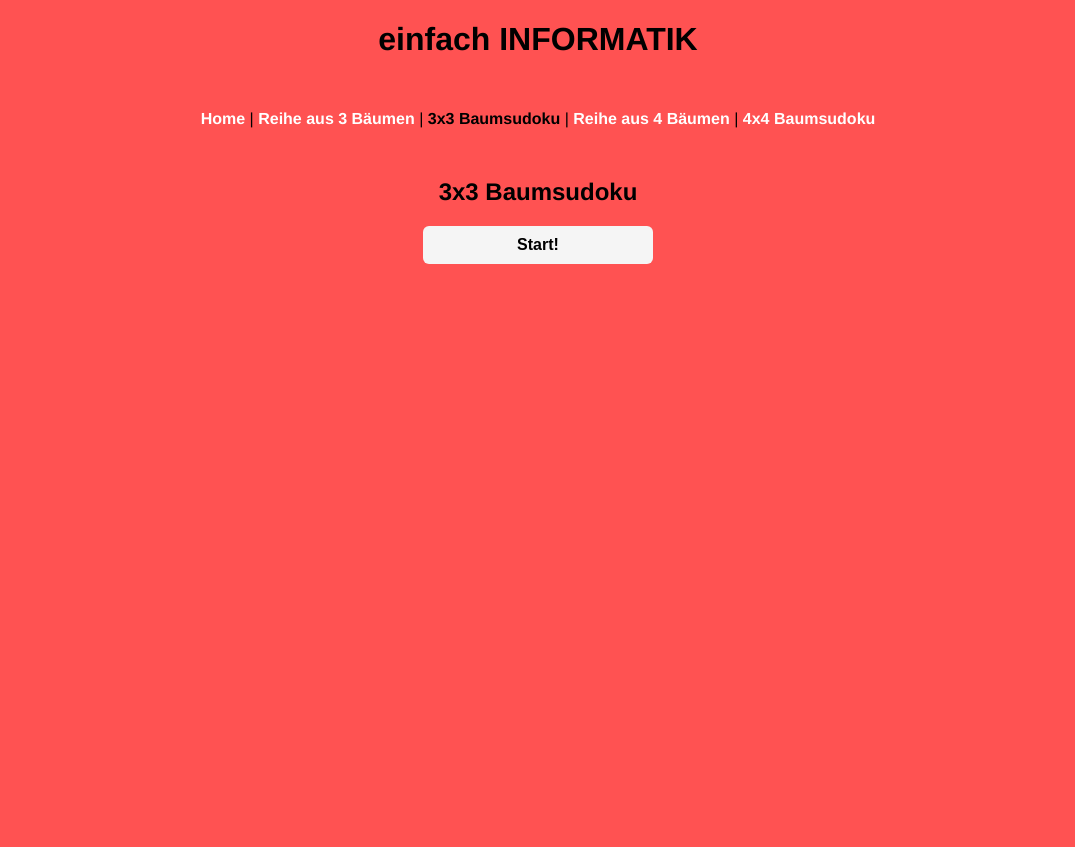
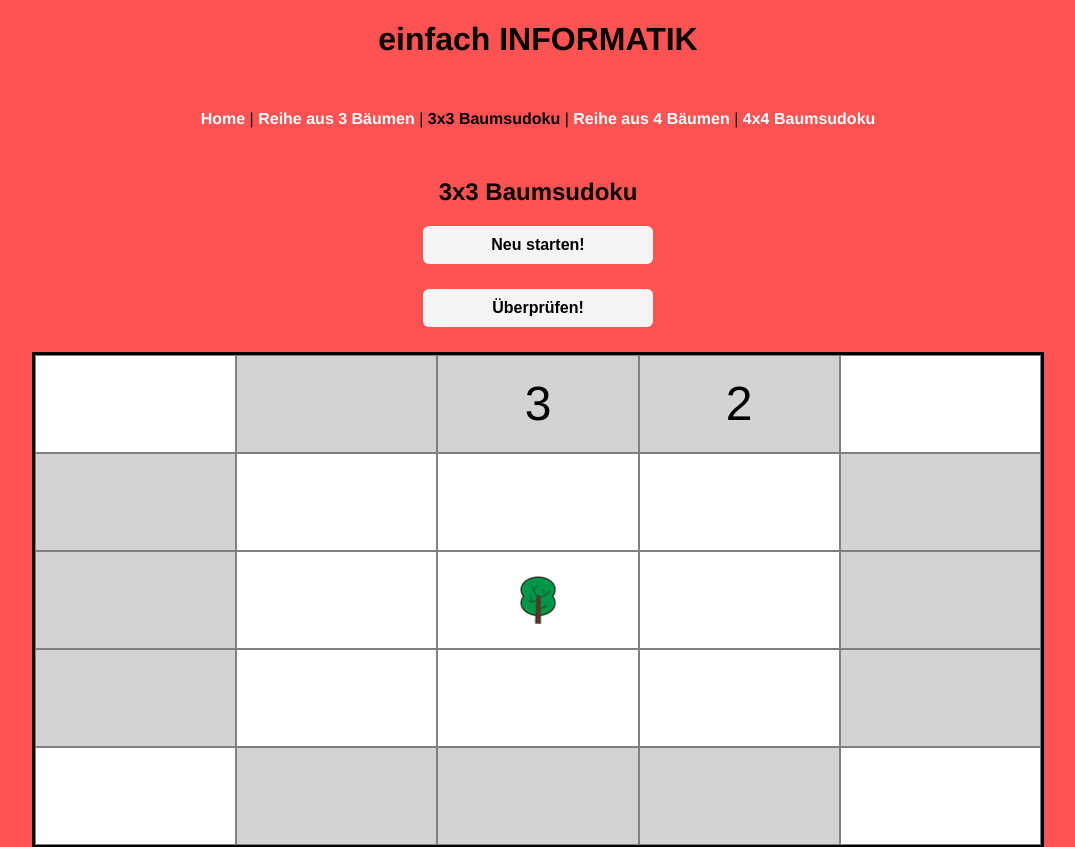
Before and after one commit to fbuetler/e-learning-environment, a Vue app in the folder vue-ts/: page /treesudoku3 in a window 1280 px wide. Shown: the top 847 px of the page, without its empty margins (102-1177 px from the left). Before the commit the page ends 800 px from the top, so only its background shows below. Built offline with nearby package versions, Linux system fonts and the light colour scheme.

Commit message:
use EventBus to init and eval game

```diff
--- a/vue-ts/src/components/Buttonmenu.vue
+++ b/vue-ts/src/components/Buttonmenu.vue
@@ -1,9 +1,9 @@
 <template>
   <div class="buttons-container">
-    <button @click="$emit('initialize-game')">
-      {{ initializeGameText }}
+    <button @click="emitRestartGameEvent()">
+      {{ restartGameText }}
     </button>
-    <button @click="$emit('evalute-game')" v-if="isGameStarted">
+    <button @click="emitEvalGameEvent()">
       {{ evaluateGameText }}
     </button>
   </div>
@@ -12,14 +12,21 @@
 <script lang="ts">
 import Vue from "vue";
 import { Component, Prop } from "vue-property-decorator";
+import { EventBus, EventBusEvents } from "./EventBus";
+
 @Component
 export default class Buttonmenu extends Vue {
   @Prop({ type: String, required: true })
-  private initializeGameText!: string;
+  private restartGameText!: string;
   @Prop({ type: String, required: true })
   private evaluateGameText!: string;
-  @Prop({ type: Boolean, default: false })
-  private isGameStarted: boolean;
+
+  private emitRestartGameEvent() {
+    EventBus.$emit(EventBusEvents.RestartGame);
+  }
+  private emitEvalGameEvent() {
+    EventBus.$emit(EventBusEvents.EvaluateGame);
+  }
 }
 </script>
 
--- /dev/null
+++ b/vue-ts/src/components/EventBus.ts
@@ -0,0 +1,8 @@
+import Vue from "vue";
+
+export enum EventBusEvents {
+  RestartGame = "restart_game",
+  EvaluateGame = "eval_game",
+}
+
+export const EventBus = new Vue();
--- a/vue-ts/src/components/Game.vue
+++ b/vue-ts/src/components/Game.vue
@@ -2,19 +2,13 @@
   <div>
     <h2>{{ title }}</h2>
     <Buttonmenu
-      :initializeGameText="initializeGameText"
+      :restartGameText="restartGameText"
       :evaluateGameText="evaluateGameText"
-      :isGameStarted="isGameStarted"
-      @initialize-game="initializeGame()"
-      @evalute-game="evaluateGame()"
     />
-    <div v-if="isGameStarted && !showResult">
+    <div v-if="!showResult">
       <component
         :is="currentGameComponent"
         :args="args"
-        :initialize="initGame"
-        :evaluate="evalGame"
-        @initialized-game="initializedGame()"
         @evaluated-game="(correct) => evaluatedGame(correct)"
       ></component>
     </div>
@@ -31,6 +25,7 @@ import Buttonmenu from "@/components/Buttonmenu.vue";
 import Testgame from "@/components/Testgame.vue";
 import Row from "@/components/trees/Row.vue";
 import Sudoku from "@/components/trees/Sudoku.vue";
+import { EventBus, EventBusEvents } from "./EventBus";
 
 export enum GameType {
   TREEROW = "Row",
@@ -54,29 +49,10 @@ export default class Game extends Vue {
   @Prop({ default: {} })
   private args: {};
 
-  private initializeGameText = "Start!";
+  private restartGameText = "Neu starten!";
   private evaluateGameText = "Überprüfen!";
   private resultText = "";
-  private isGameStarted = false;
   private showResult = false;
-
-  private initGame = false;
-  private evalGame = false;
-
-  public initializeGame(): void {
-    this.initializeGameText = "Neu starten";
-    this.isGameStarted = true;
-    this.resultText = "";
-    this.initGame = true;
-  }
-
-  private initializedGame(): void {
-    this.initGame = false;
-  }
-
-  public evaluateGame(): void {
-    this.evalGame = true;
-  }
 
   private evaluatedGame(correct: boolean): void {
     if (correct) {
@@ -85,11 +61,9 @@ export default class Game extends Vue {
       this.resultText = "Falsch!";
     }
     this.showResult = true;
-    this.isGameStarted = false;
-    this.evalGame = false;
     setTimeout(() => {
       this.showResult = false;
-      this.isGameStarted = true;
+      this.resultText = "";
     }, 2000);
   }
 
--- a/vue-ts/src/components/trees/Row.vue
+++ b/vue-ts/src/components/trees/Row.vue
@@ -27,35 +27,18 @@
 import Vue from "vue";
 import { Component, Prop } from "vue-property-decorator";
 import Selection from "@/components/trees/Selection.vue";
+import { EventBus, EventBusEvents } from "../EventBus";
 
 @Component<Row>({
   components: {
     Selection,
   },
-  watch: {
-    initialize(newValue: boolean) {
-      if (newValue) {
-        this.initializeGame();
-        this.$emit("initialized-game");
-      }
-    },
-    evaluate(newValue: boolean) {
-      if (newValue) {
-        const correct = this.evaluateGame();
-        this.$emit("evaluated-game", correct);
-      }
-    },
-  },
 })
 export default class Row extends Vue {
-  @Prop({ default: false })
-  private initialize: boolean;
-  @Prop({ default: false })
-  private evaluate: boolean;
   @Prop({ required: true })
   private args!: { size: number };
 
-  private size: number;
+  private size: number = this.args.size;
 
   private values: number[] = null;
   private leftView: number = null;
@@ -64,12 +47,18 @@ export default class Row extends Vue {
   private pickedTree = 0;
 
   created() {
-    this.size = this.args.size;
-    this.initializeGame();
-    this.$emit("initialized-game");
+    if (
+      this.values === null ||
+      this.leftView === null ||
+      this.rightView === null
+    ) {
+      this.restartGame();
+    }
+    EventBus.$on(EventBusEvents.RestartGame, () => this.restartGame());
+    EventBus.$on(EventBusEvents.EvaluateGame, () => this.evaluateGame());
   }
 
-  private initializeGame(): void {
+  private restartGame(): void {
     [this.leftView, this.rightView, this.values] = this.generate();
   }
 
--- a/vue-ts/src/components/trees/Sudoku.vue
+++ b/vue-ts/src/components/trees/Sudoku.vue
@@ -87,35 +87,18 @@
 import Vue from "vue";
 import { Component, Prop } from "vue-property-decorator";
 import Selection from "@/components/trees/Selection.vue";
+import { EventBus, EventBusEvents } from "../EventBus";
 
 @Component<Sudoku>({
   components: {
     Selection,
   },
-  watch: {
-    initialize(newValue: boolean) {
-      if (newValue) {
-        this.initializeGame();
-        this.$emit("initialized-game");
-      }
-    },
-    evaluate(newValue: boolean) {
-      if (newValue) {
-        const correct = this.evaluateGame();
-        this.$emit("evaluated-game", correct);
-      }
-    },
-  },
 })
 export default class Sudoku extends Vue {
-  @Prop({ default: false })
-  private initialize: boolean;
-  @Prop({ default: false })
-  private evaluate: boolean;
   @Prop({ required: true })
   private args!: { size: number };
 
-  private size: number;
+  private size: number = this.args.size;
 
   private values: number[][] = null;
   private views: number[][] = null;
@@ -125,12 +108,14 @@ export default class Sudoku extends Vue {
   private pickedTree = 0;
 
   created() {
-    this.size = this.args.size;
-    this.initializeGame();
-    this.$emit("initialized-game");
+    if (this.values === null || this.views === null) {
+      this.restartGame();
+    }
+    EventBus.$on(EventBusEvents.RestartGame, () => this.restartGame());
+    EventBus.$on(EventBusEvents.EvaluateGame, () => this.evaluateGame());
   }
 
-  public initializeGame(): void {
+  public restartGame(): void {
     [this.values, this.views] = this.generate(
       new Array<number>(this.size)
         .fill(0)
@@ -141,8 +126,8 @@ export default class Sudoku extends Vue {
     );
   }
 
-  public evaluateGame(): boolean {
-    return this.isValid(this.values, this.views, true);
+  public evaluateGame() {
+    this.$emit("evaluated-game", this.isValid(this.values, this.views, true));
   }
 
   private putTree(rowIndex: number, colIndex: number) {
```
